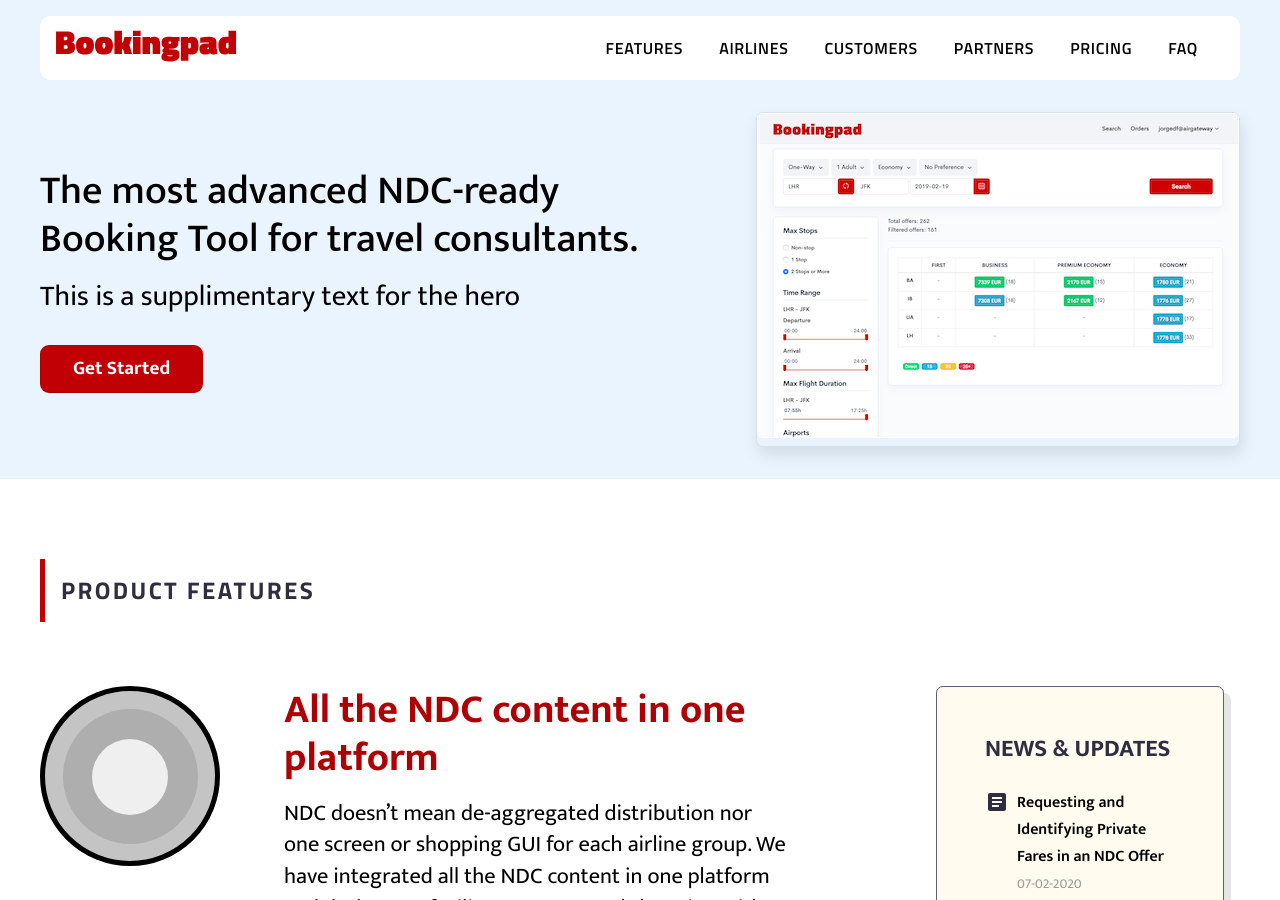
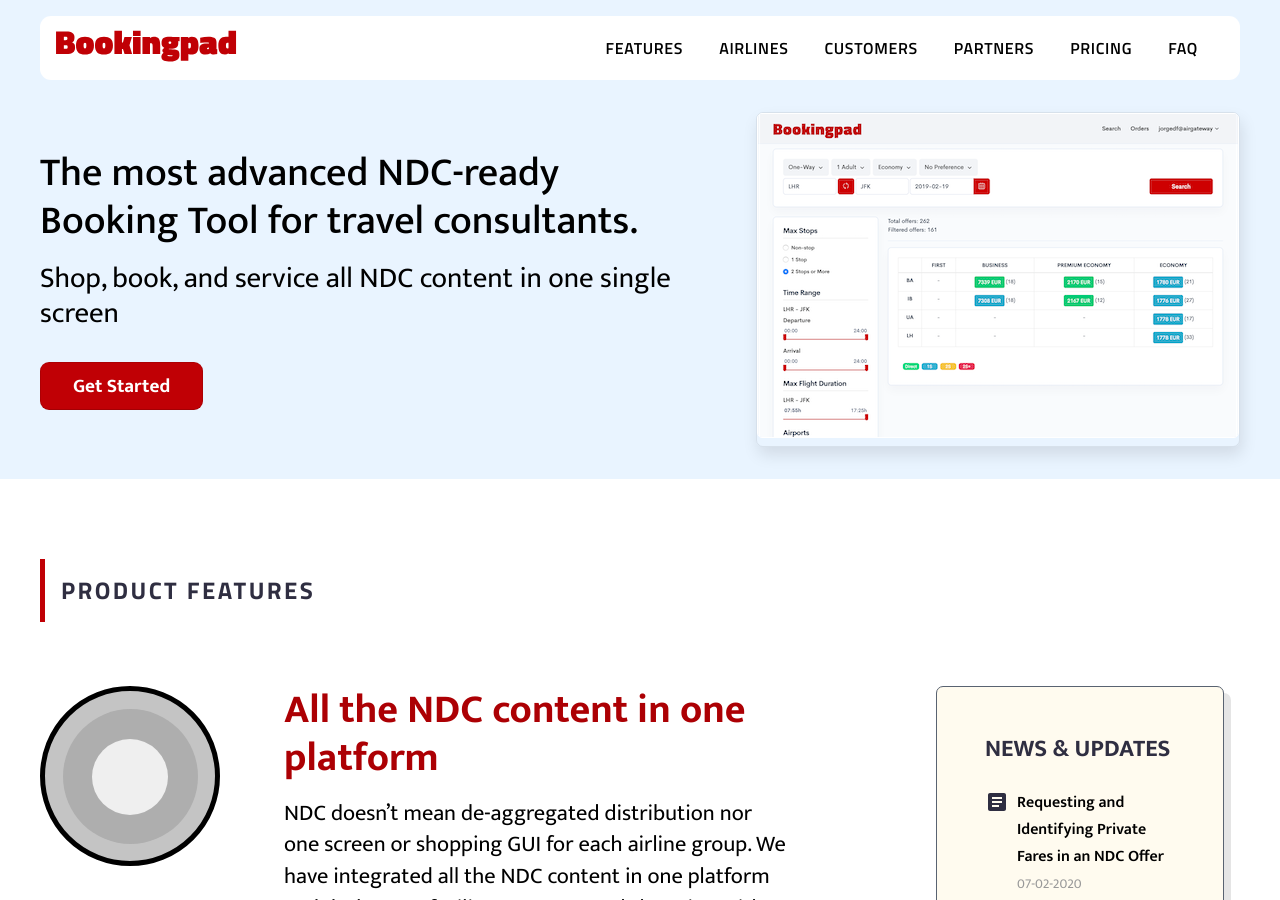
Before and after one commit to tripsimian-labs/bookingpad-web, a Jekyll site: the page built from index.md, in a window 1280 px wide and 900 px high. Built offline with Jekyll 4.4.1, drawn with Linux system fonts in a browser that asks for light colours.

Commit message:
Update Hero “hero”

```diff
--- a/_data/hero.yml
+++ b/_data/hero.yml
@@ -2,4 +2,4 @@
   button: Get Started
   body: |
     The most advanced NDC-ready Booking Tool for travel consultants.
-  subtext: This is a supplimentary text for the hero
+  subtext: Shop, book, and service all NDC content in one single screen
```
